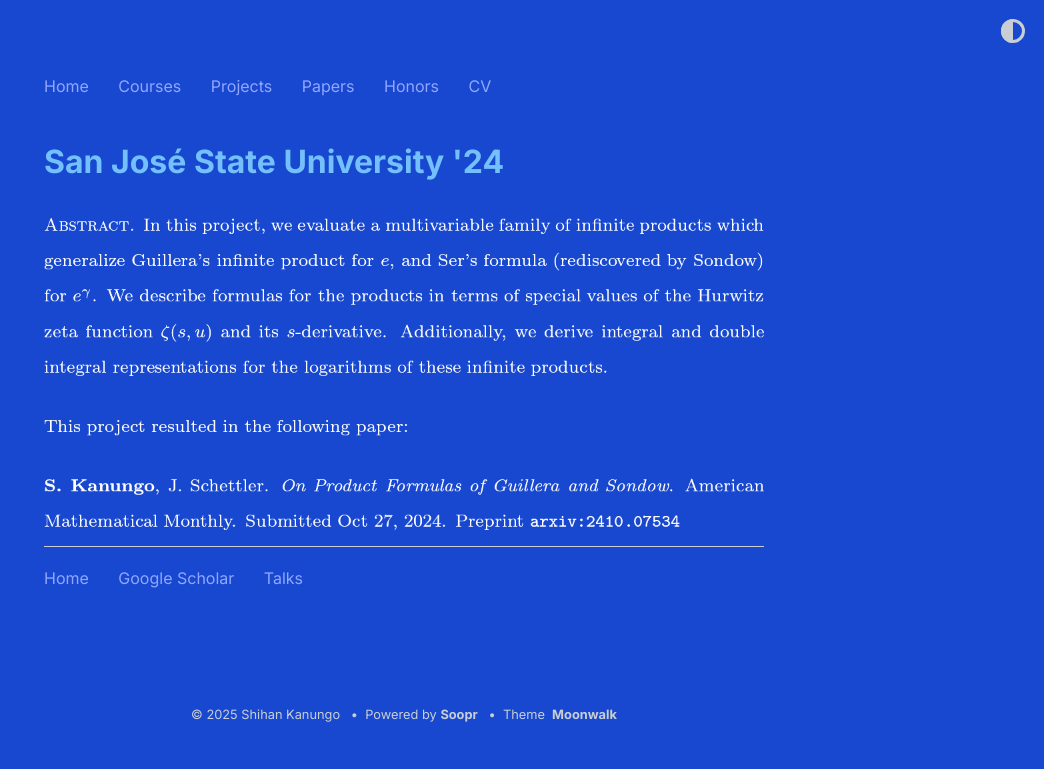
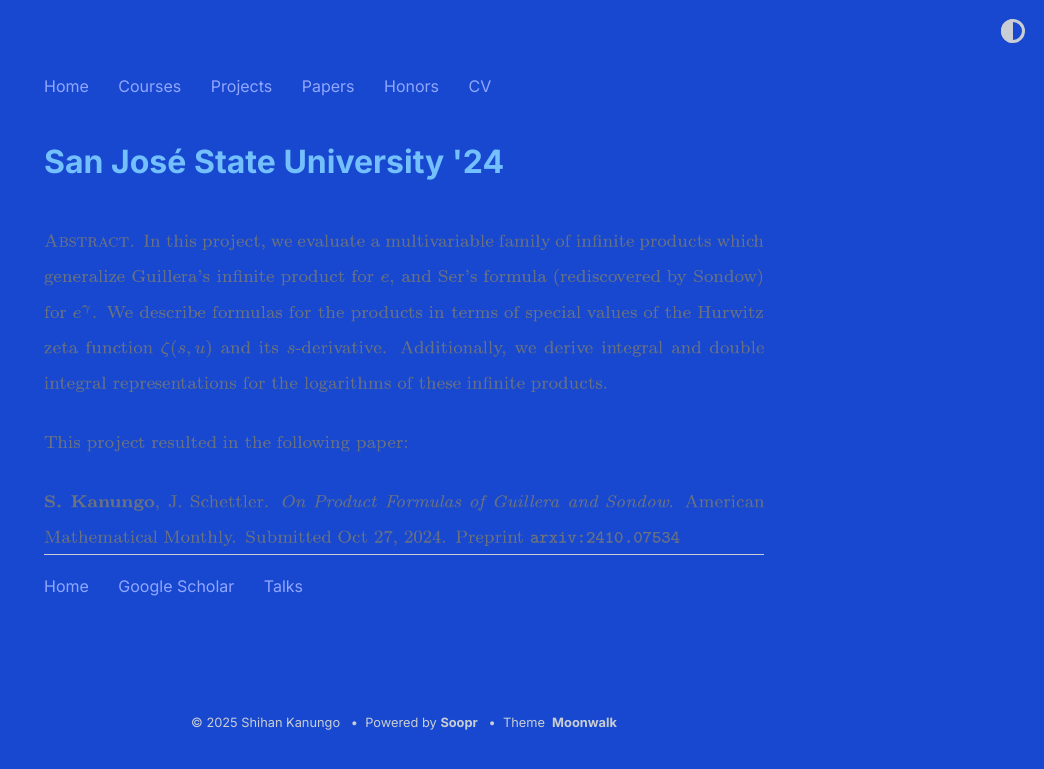
Before and after one commit to shihankanungo/shihankanungo.github.io, a Jekyll site: the page built from sjsu-24.md, in a window 1280 px wide. Shown: the top 769 px of the page, without its empty margins (236-1280 px from the left). Built offline with Jekyll 4.4.1, drawn with Linux system fonts in a browser that asks for light colours.

Commit message:
Update sjsu-24.md

```diff
--- a/sjsu-24.md
+++ b/sjsu-24.md
@@ -3,4 +3,7 @@ layout: post
 title: San José State University '24
 ---
 <br>
-![abstract](sjsu-24.png)
+<picture>
+  <source media="(prefers-color-scheme: dark)"  srcset="sjsu-24.png">
+  <img alt="abstract" src="sjsu-24-light.png">
+</picture>
```
